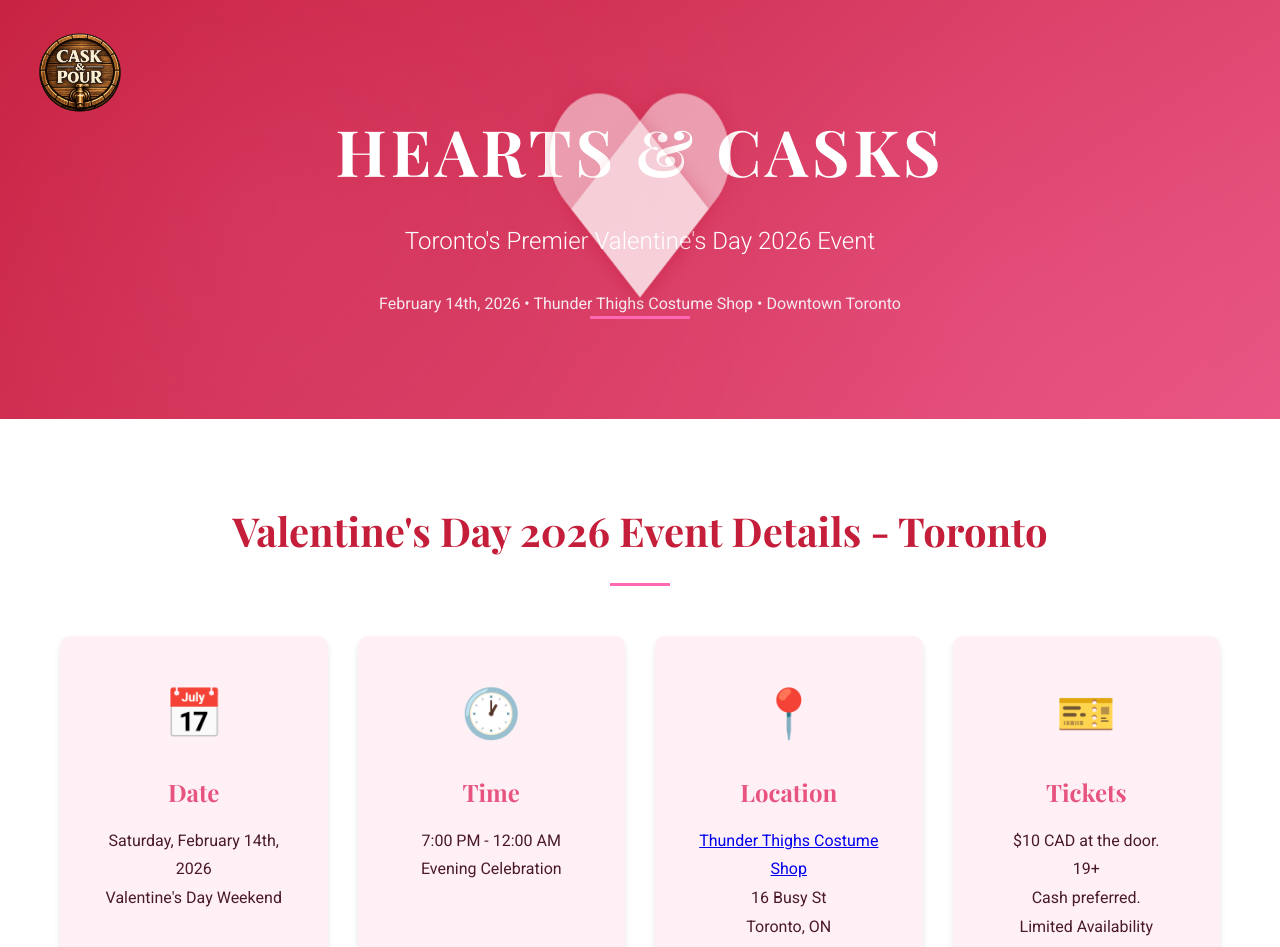
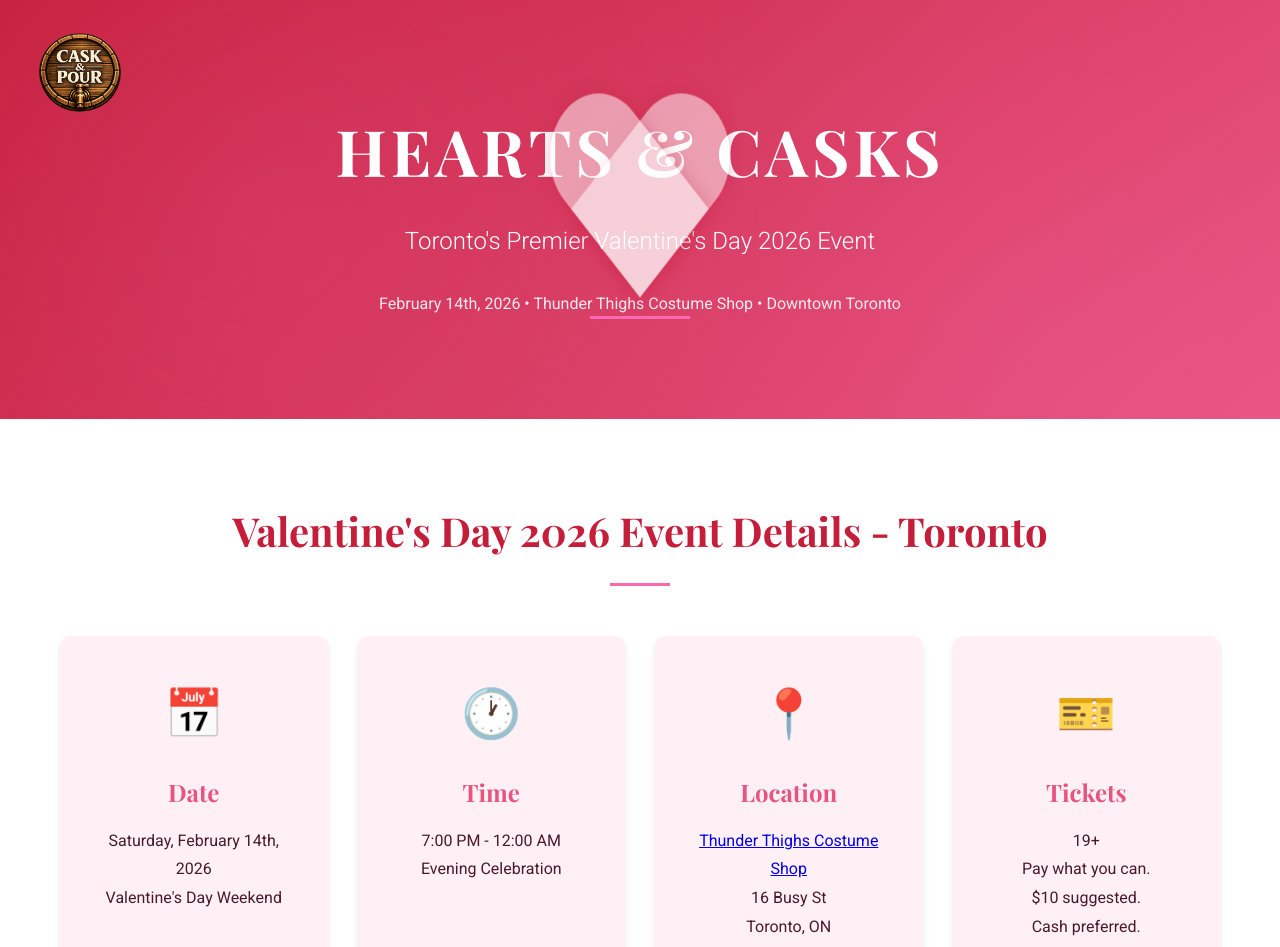
Before and after one commit to jlaverty/caskandpour, a React (Vite) app: page / in a window 1280 px wide. Shown: the top 947 px of the page. Built offline with nearby package versions, Linux system fonts and the light colour scheme.

Commit message:
chore: update prie

```diff
--- a/src/App.jsx
+++ b/src/App.jsx
@@ -75,7 +75,7 @@ function App() {
               <div className="info-card" ref={addToRefs}>
                 <div className="icon" role="img" aria-label="Tickets">🎫</div>
                 <h3>Tickets</h3>
-                <p>$10 CAD at the door.<br />19+ <br />Cash preferred.</p>
+                <p>19+ <br />Pay what you can. <br />$10 suggested. <br />Cash preferred.</p>
                 <p className="detail-highlight">Limited Availability</p>
               </div>
             </div>
```
